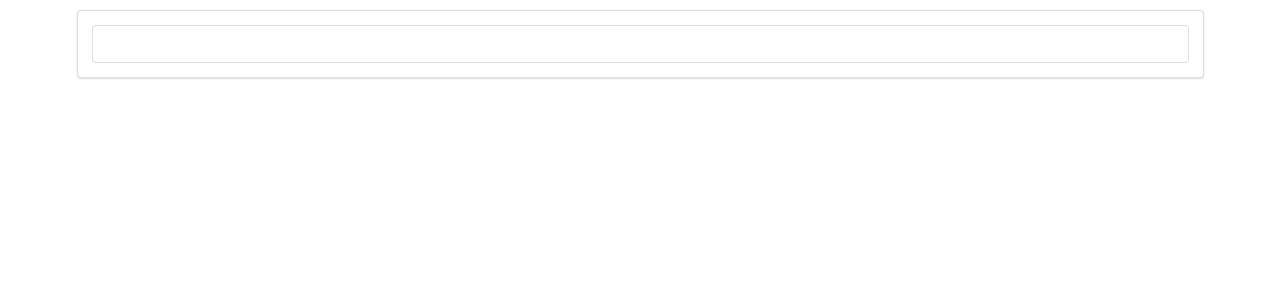
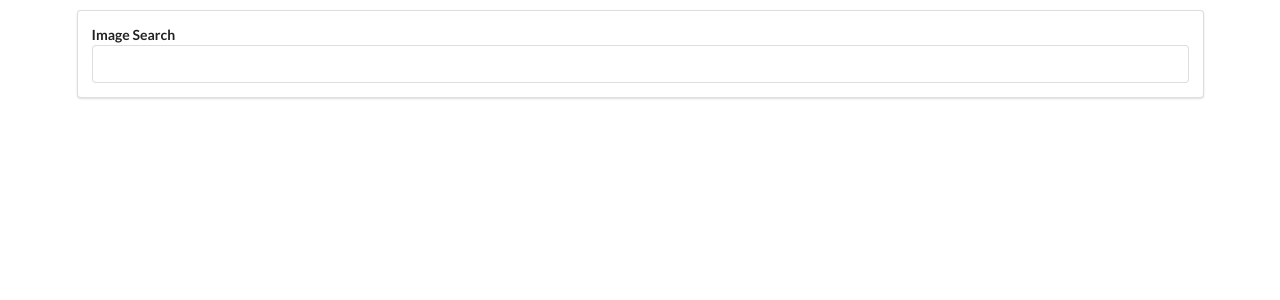
Before and after one commit to MarkCarson777/react, a React (Create React App) app in the folder pictures/: page / in a window 1280 px wide. Shown: the top 300 px of the page. Built offline with nearby package versions, Linux system fonts and the light colour scheme.

Commit message:
added event handler for user text input

```diff
--- a/pictures/src/components/SearchBar.js
+++ b/pictures/src/components/SearchBar.js
@@ -1,12 +1,19 @@
 import React from 'react';
 
 class SearchBar extends React.Component {
+  onInputChange(event) {
+    console.log(event.target.value);
+  }
+
   render() {
     return (
       <div className="ui segment">
         <form className="ui form">
+          <b>Image Search</b>
           <div className="field">
-            <input type ="text" />
+          {/* onInputChange is a function with no parentheses as we don't want it to be run every time we render */}
+          {/* onChange is a JS property and cannot be called by any other name */}
+            <input type ="text" onChange={this.onInputChange} />
           </div>
         </form>
       </div>
```
